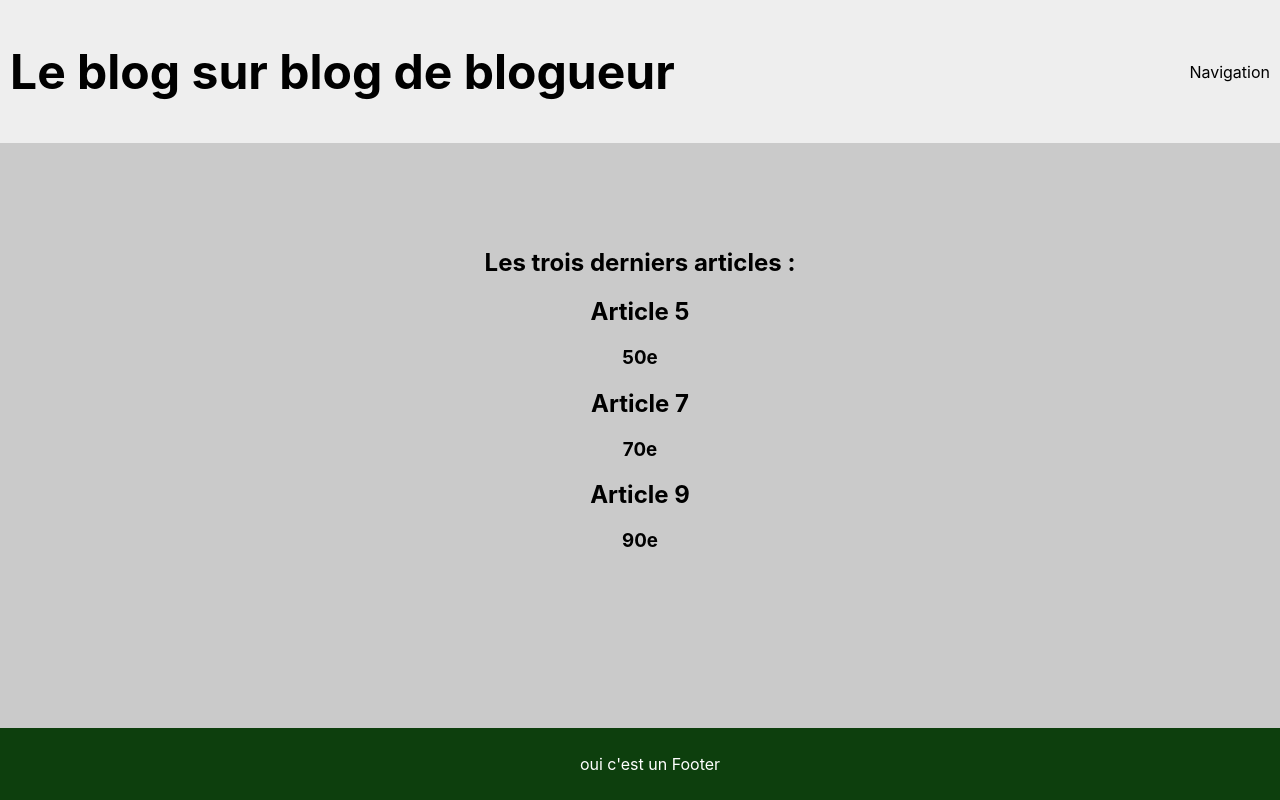
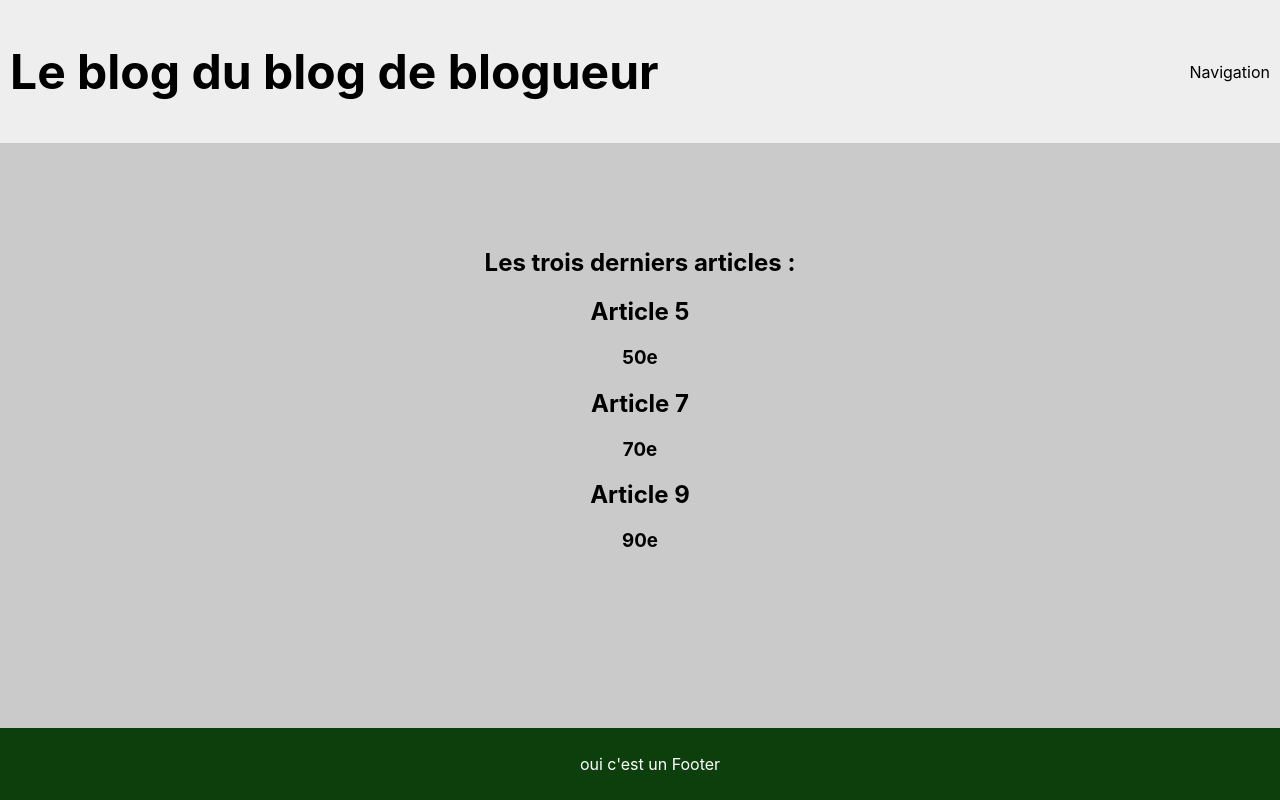
Before and after one commit to SeyaSix/exo-test-reac, a React (Create React App) app: page / in a window 1280 px wide. Built offline with nearby package versions, Linux system fonts and the light colour scheme.

Commit message:
link nav

```diff
--- a/src/Header.jsx
+++ b/src/Header.jsx
@@ -4,7 +4,7 @@ import './App.css';
 function Header() {
   return (
     <header className="h-container">
-      <h1>Le blog sur blog de blogueur </h1>
+      <h1>Le blog du blog de blogueur </h1>
       <nav className="nav-container">
         <div className="nav-header">
         <p>Navigation</p>
```
